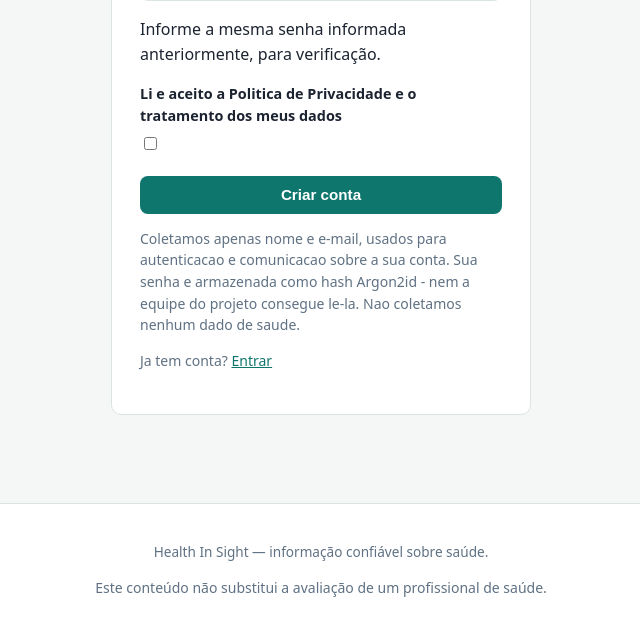
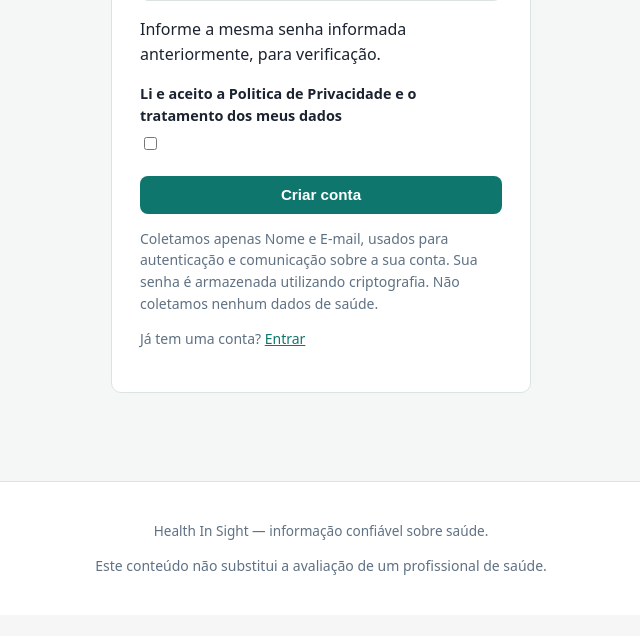
Before and after one commit to Guilheslherme/projeto_politicas_seguranca, a Django app: page /conta/register/ in a window 1280 px wide. Shown: the part 726-1362 px from the top of the page, without its empty margins (319-959 px from the left). After the commit the page ends 1301 px from the top, so only its background shows below. Run offline with Django 5.2, Linux system fonts and the light colour scheme.

Commit message:
Correção

```diff
--- a/templates/accounts/login.html
+++ b/templates/accounts/login.html
@@ -4,7 +4,7 @@
 {% block content %}
 <div class="card card-narrow">
   <h1>Entrar</h1>
-  <p class="muted">Etapa 1 de 2 &mdash; e-mail e senha.</p>
+  <p class="muted">Etapa 1 de 2 &mdash; E-mail e Senha.</p>
 
   <form method="post" novalidate>
     {% csrf_token %}
--- a/templates/accounts/otp_setup.html
+++ b/templates/accounts/otp_setup.html
@@ -1,9 +1,9 @@
 {% extends "base.html" %}
-{% block title %}Ativar verificação em duas etapas{% endblock %}
+{% block title %}Ativar verificação em Dois Fatores (2FA){% endblock %}
 
 {% block content %}
 <div class="card card-narrow">
-  <h1>Ativar verificaçãoo em duas etapas</h1>
+  <h1>Ativar verificação em Dois Fatores (2FA)</h1>
 
   <ol class="steps">
     <li>Instale um aplicativo de autentifição.</li>
--- a/templates/accounts/profile.html
+++ b/templates/accounts/profile.html
@@ -8,17 +8,17 @@
   <dl class="data-list">
     <dt>E-mail</dt><dd>{{ user.email }}</dd>
     <dt>Algoritmo do hash da senha</dt><dd class="mono">{{ hash_algorithm }}</dd>
-    <dt>A sessãoo expira em</dt><dd>{{ session_expiry }}</dd>
+    <dt>A sessão expira em</dt><dd>{{ session_expiry }}</dd>
     <dt>Verificação em duas etapas</dt>
     <dd>{% if has_2fa %}Ativa{% else %}Inativa{% endif %}</dd>
-    <dt>Duplo fator está ativado nesta sessão!</dt>
+    <dt>Segurança Dois Fatores (2FA) está ativada nesta sessão!</dt>
     <dd>{% if is_verified %}Sim{% else %}Não{% endif %}</dd>
   </dl>
 
   {% if has_2fa %}
     <form method="post" action="{% url 'accounts:otp_disable' %}">
       {% csrf_token %}
-      <button type="submit" class="btn-danger">Desativar segurança de dois fatores</button>
+      <button type="submit" class="btn-danger">Desativar a Segurança de Dois Fatores (2FA)</button>
     </form>
   {% else %}
     <a class="btn-primary" href="{% url 'accounts:otp_setup' %}">Ativar 2FA</a>
--- a/templates/accounts/register.html
+++ b/templates/accounts/register.html
@@ -19,13 +19,13 @@
   </form>
 
   <p class="muted small">
-    Coletamos apenas nome e e-mail, usados para autenticacao e comunicacao
-    sobre a sua conta. Sua senha e armazenada como hash Argon2id - nem a
-    equipe do projeto consegue le-la. Nao coletamos nenhum dado de saude.
+    Coletamos apenas Nome e E-mail, usados para autenticação e comunicação
+    sobre a sua conta. Sua senha é armazenada utilizando criptografia.
+    Não coletamos nenhum dados de saúde.
   </p>
 
   <p class="muted small">
-    Ja tem conta? <a href="{% url 'accounts:login' %}">Entrar</a>
+    Já tem uma conta? <a href="{% url 'accounts:login' %}">Entrar</a>
   </p>
 </div>
 {% endblock %}
```
Also changed, not shown: templates/accounts/otp_verify.html (+4 -4 lines).
